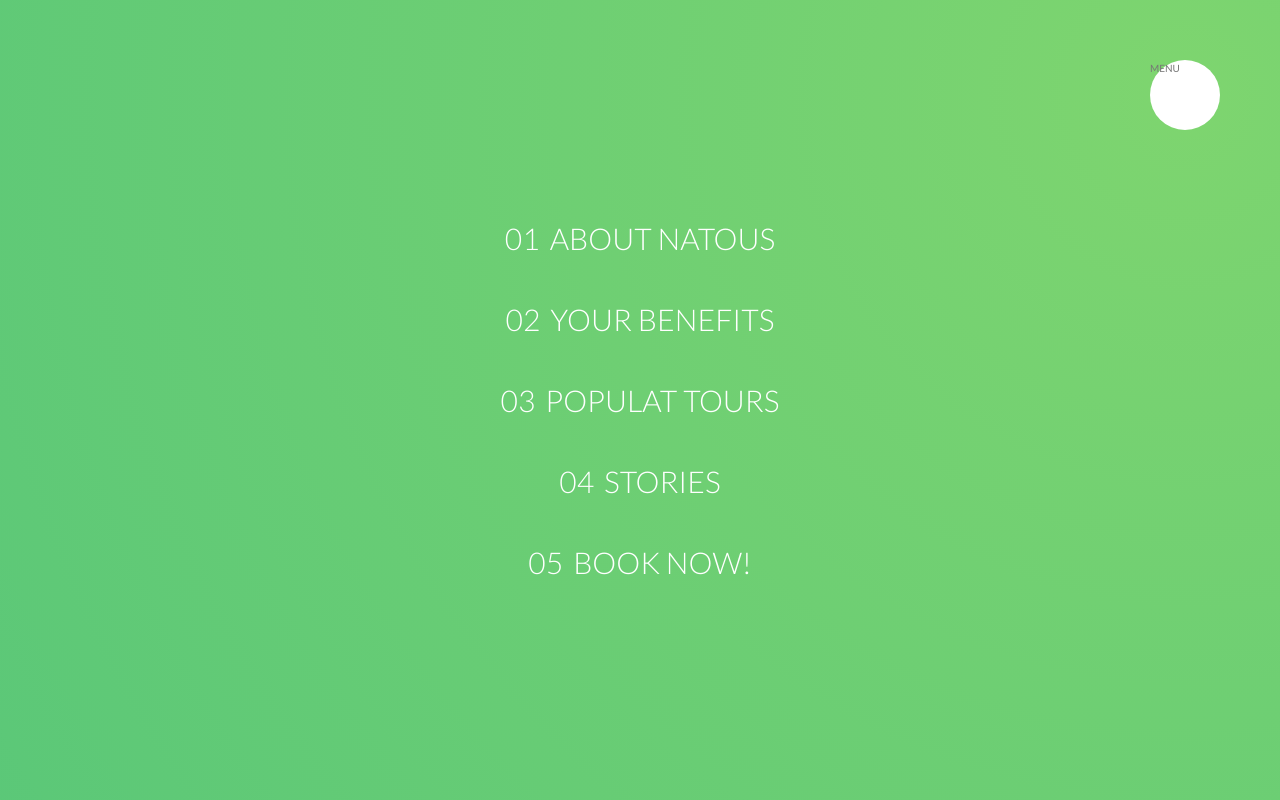
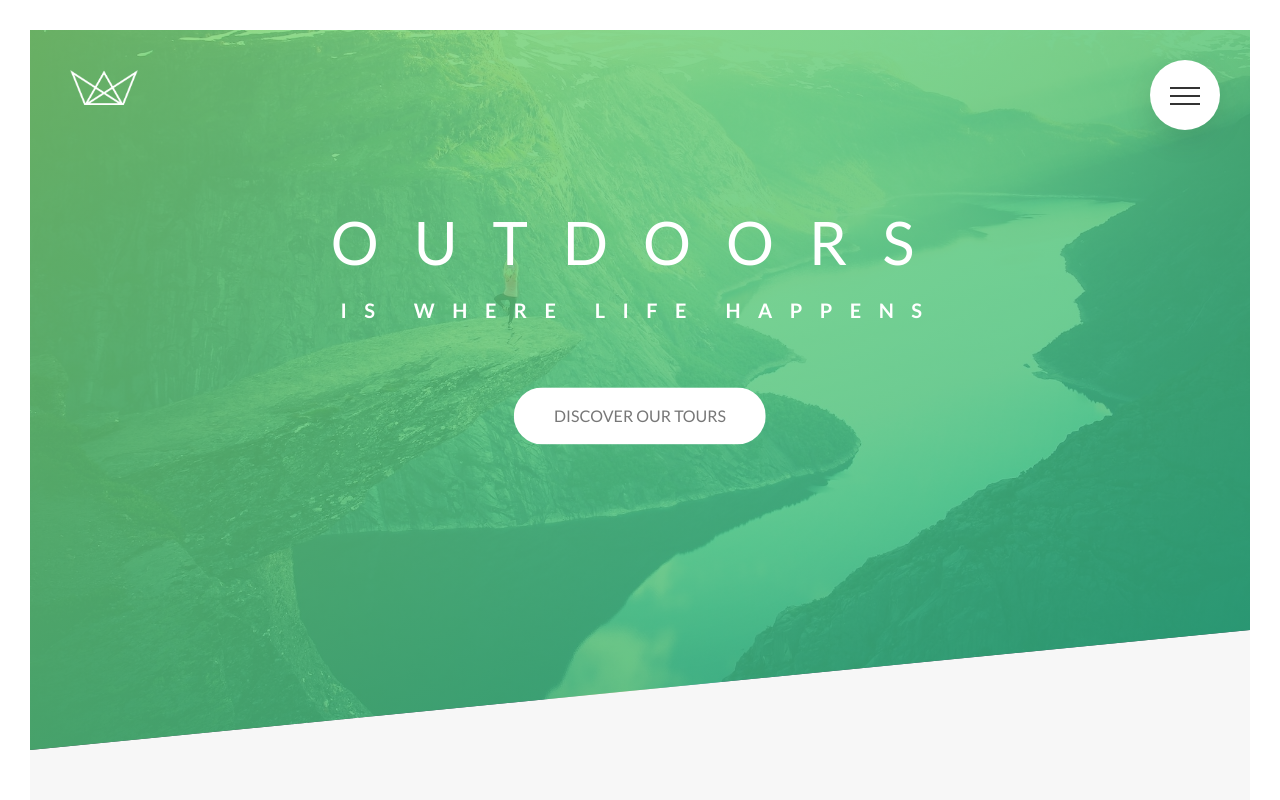
Before and after one commit to pawelczar/Natours, a website: page index.html in a window 1280 px wide. Shown: the top 800 px of the page. Drawn offline with Linux system fonts and the light colour scheme.

Commit message:
finished styling menu button

```diff
--- a/index.html
+++ b/index.html
@@ -17,7 +17,9 @@
 <body>
     <div class="navigation">
         <input type="checkbox" class="navigation__checkbox" id="navi-toggle">
-        <label for="navi-toggle" class="navigation__button">MENU</label>
+        <label for="navi-toggle" class="navigation__button">
+            <span class="navigation__icon">&nbsp;</span>
+        </label>
         <div class="navigation__background">&nbsp;</div>
 
         <nav class="navigation__nav">
--- a/sass/layout/_navigation.scss
+++ b/sass/layout/_navigation.scss
@@ -10,10 +10,13 @@
         width: 7rem;
         height: 7rem;
         position: fixed;
+        text-align: center;
         top: 6rem;
         right: 6rem;
         border-radius: 50%;
         z-index: 2000;
+        box-shadow: 0 1rem 3rem rgba($color-black, .1);
+        cursor: pointer;
     }
 
     &__background{
@@ -25,17 +28,20 @@
         right: 6.5rem;
         background-image: radial-gradient($color-primary-light, $color-primary-dark);
         z-index: 1000;
+        transition: transform .5s;
 
-        transform: scale(80);
+        //transform: scale(80);
     }
 
     &__nav{
         position: fixed;
         height: 100vh;
-        width: 100%;
+        width: 0;
         top: 0;
-        right: 0;
+        left: 0;
         z-index: 1500;
+        opacity: 0;
+        transition: all .8s;
     }
 
     &__list{
@@ -79,4 +85,60 @@
         }
 
     }
+    //FUNCTIONALITY
+    &__checkbox:checked ~ &__background{
+        transform: scale(80);
+    }
+    &__checkbox:checked ~ &__nav{
+       opacity: 1;
+       width: 100%;
+    }
+
+    &__icon{
+        position: relative;
+        margin-top: 3.5rem;
+        &,
+        &::before,
+        &::after{
+            width: 3rem;
+            height: 2px;
+            background-color: $color-dark-grey-3;
+            display: inline-block;
+            transition: all .2s;
+        }
+
+        &::before,
+        &::after{
+          content: "";
+          position: absolute;
+          left: 0;
+          top: -0.8rem;
+        }
+        &::after{
+            top: 0.8rem;
+        }
+
+    }
+
+    &__button:hover &__icon::before{
+        top: -0.6rem;
+    }
+
+    &__button:hover &__icon::after{
+        top: 0.6rem;
+    }
+
+    &__checkbox:checked ~ &__button &__icon{
+        background-color: transparent;
+    }
+
+    &__checkbox:checked ~ &__button &__icon::before{
+        top: 0;
+        transform: rotate(135deg);
+    }
+
+    &__checkbox:checked ~ &__button &__icon::after{
+        top: 0;
+        transform: rotate(-135deg);
+    }
 }
```
Also changed, not shown: css/style.css.
